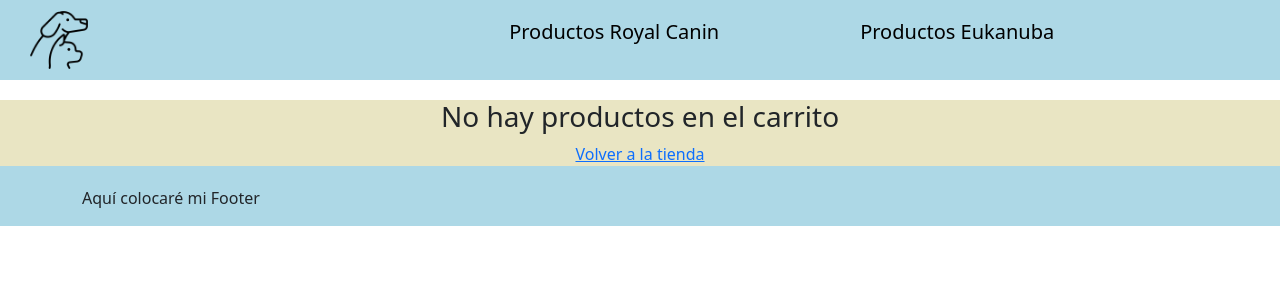
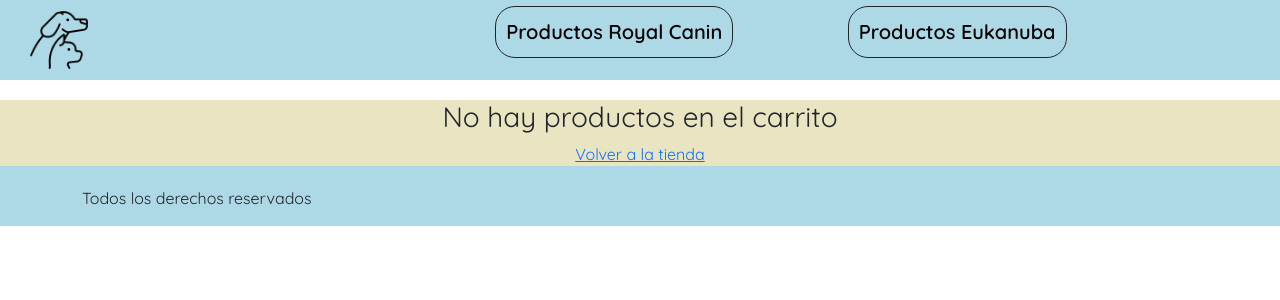
Before and after one commit to paiogna/ProyectoReactJsIogna, a React (Create React App) app: page /Cart in a window 1280 px wide. Shown: the top 300 px of the page. Built offline with nearby package versions, Linux system fonts and the light colour scheme.

Commit message:
Proyecto Final

```diff
--- a/src/App.js
+++ b/src/App.js
@@ -1,7 +1,4 @@
 import NavBar from "./components/Navbar/NavBar";
-// import ItemListContainer from "./components/ItemListContainer/ItemListContainer";
-// import Footer from "./components/Footer/Footer"
-// import ItemDetailContainer from "./components/ItemDetailContainer/ItemDetailContainer";
 import {BrowserRouter, Routes , Route} from "react-router-dom"
 import Home from "./views/Home/Home"
 import ProductDetail from "./views/ProductDetail/ProductDetail"
--- a/src/components/Carrito/Carrito.js
+++ b/src/components/Carrito/Carrito.js
@@ -4,7 +4,6 @@
 
 
 export function Carrito() {
-    const [cartOpen, setCartOpen] = useState(false);
     const [productsLenght, setProductsLenght] = useState(0);
     const { cart, addToCart, removeFromCart, deleteAll, isInCart } = useContext(CartContext);
 
@@ -20,7 +19,7 @@
 
     return (
         <>
-        <div className="cart">
+        <div className="cart font">
             { cart.length > 0 ? (
                 <div className="cart-container">
                 <div className="cart-items">
--- a/src/components/Footer/Footer.js
+++ b/src/components/Footer/Footer.js
@@ -2,11 +2,11 @@
 
 export default function Footer () {
     return (
-        <footer className="footer">
+        <footer className="footer font">
             <Container>
                 <Row>
                     <Col>
-                        <p>Aquí colocaré mi Footer</p>
+                        <p>Todos los derechos reservados</p>
                     </Col>
                 </Row>
             </Container>
--- a/src/components/Form/Form.js
+++ b/src/components/Form/Form.js
@@ -1,5 +1,5 @@
 import React from "react"
-
+import {toast} from "react-toastify"
 import { doc,getDoc,updateDoc,addDoc,runTransaction,collection,getFirestore,} from "firebase/firestore";
 import { CartContext } from "../../Context/CartContext";
 
@@ -10,8 +10,6 @@
     const [orderId, setOrderId] = React.useState()
     console.log(orderId)
 
-
-    // Guardamos los datos del formulario en un estado cada vez que se modifica un campo
     const handleChange = (event) => {
     const { name, value } = event.target;
     setData({ ...data, [name]: value });
@@ -20,6 +18,7 @@
     const total = cart.reduce(
         (prev, curr) => prev + curr.price * curr.quantity, 0);
         console.log(total);
+        console.log(cart)
 
   // Accion que se ejecuta al hacer click en el boton para enviar el formulario
     const handleSubmit = async (event) => {
@@ -35,10 +34,23 @@
     await addDoc(ordersCollection, order).then(({id}) => {
         setOrderId(id)
         updateProducts()
+        toast.info(`¡Compra generada con éxito!.
+        Tu ID es:  ${id}
+        Te enviamos toda la información de la compra a tu email.`, {
+            position: "top-center",
+            icon: false,
+            autoClose: false,
+            hideProgressBar: false,
+            closeOnClick: true,
+            pauseOnHover: true,
+            draggable: true,
+            progress: undefined,
+            });
         })
+
     }
 
-  // Batch update de productos una vez generada la orden
+
     const updateProducts = async () => {
     const db = getFirestore ()
     cart.forEach( async (item) => {
@@ -53,7 +65,7 @@
     });
     })
     }
-  // Updateo 1 producto solo
+
     const handleUpdateOneProduct = () => {
     const db = getFirestore();
     const productDoc = doc(db, "productos", "sXARY8G62PxwaRxzNeFX");
@@ -62,9 +74,11 @@
 
 
 return (
-    <div className="App">
-        <form onSubmit={handleSubmit}>
+    <div className="App font">
+        <form onSubmit={handleSubmit} className="form">
             <h1>Checkout</h1>
+            <p>¡Estas a un paso de completar tu compra! </p>
+            <p>Por favor ingresa los datos solicitados y clickea Finalizar compra para generar el ID de tu compra</p>
             <input
             type="text"
             name="name"
--- a/src/components/ItemCount/ItemCount.js
+++ b/src/components/ItemCount/ItemCount.js
@@ -16,7 +16,7 @@
     },[initial])
 
     return (
-        <div>
+        <div className="font">
             <button disabled={count <= 1} onClick={decrease}>-</button>
             <span>{count}</span>
             <button disabled={count >= stock} onClick={increase}>+</button>
--- a/src/components/ItemDetail/ItemDetail.js
+++ b/src/components/ItemDetail/ItemDetail.js
@@ -25,7 +25,7 @@
     }
 
     return (
-        <div className="item-detailContainer">
+        <div className="item-detailContainer font">
             <div className="detail">
                 <img className="imgDetail" src={data.image} alt=""/>
                 <div className="content">
--- a/src/components/ItemList/ItemList.js
+++ b/src/components/ItemList/ItemList.js
@@ -2,7 +2,7 @@
 
 export default function ItemList ({data =[] }) {
     return (
-        <div className="item-list">
+        <div className="item-list font">
             {data.map((product, index) =>(
                 <Item key={index} productId={product.id} productImage={product.image} productTitle={product.title} productPrice={product.price} productStock={product.stock}/>
             ))}
--- a/src/components/Navbar/NavBar.js
+++ b/src/components/Navbar/NavBar.js
@@ -3,15 +3,15 @@
 
 export default function NavBar () {
     return (
-        <header className="header">
+        <header className="header font">
             <div className="logo">
             <Link to="/" >
                 <img src="/img/pet.png" />
             </Link>
             </div>
             <ul className="links">
-                <li><Link to="/category/1" >Productos Royal Canin</Link></li>
-                <li><Link to="/category/2" >Productos Eukanuba</Link></li>
+                <li className="links1"><Link to="/category/1" >Productos Royal Canin</Link></li>
+                <li className="links1" ><Link to="/category/2" >Productos Eukanuba</Link></li>
                 <li><CartIcon /></li>
             </ul>
 
--- a/src/style/style.css
+++ b/src/style/style.css
@@ -1,3 +1,9 @@
+@import url('https://fonts.googleapis.com/css2?family=Quicksand:wght@300;400;600&display=swap');
+
+.font {
+    font-family: Quicksand;
+    font-weight: 400;
+}
 
 .header {
     display: flex;
@@ -21,13 +27,21 @@
     width: 80%;
     height: 100%;
     list-style: none;
+
 }
 
 .links a {
     text-decoration: none;
     color: black;
     font-size: 20px;
-    font-weight: 400;
+    font-weight: 600;
+
+}
+
+.links1 {
+    border: 1px solid;
+    padding: 10px;
+    border-radius: 20px;
 }
 
 .logo img {
@@ -37,7 +51,7 @@
 }
 
 .cartIcon img{
-    width: 30%;
+    width: 30px;
     height: auto;
 }
 
@@ -174,3 +188,36 @@
     list-style: none;
     background-color: rgb(233, 229, 195);
 }
+
+.form {
+    display: flex;
+    flex-direction: column;
+    justify-content: center;
+    align-content: center;
+    align-items: center;
+    justify-items: center;
+    width: 100%;
+    height: 100%;
+    row-gap: 10px;
+    padding-bottom: 10px;
+    font-size: 20px;
+}
+
+.Toastify__toast-container {
+    width: 40%;
+    display: flex;
+    flex-direction: column;
+    justify-content: center;
+    align-content: center;
+    align-items: center;
+    justify-items: center;
+
+}
+
+.Toastify__toast-theme--light {
+    background-color: rgb(233, 229, 195);
+    font-size: 30px;
+    color: black;
+    text-align: center;
+    font-family: Quicksand;
+}
--- a/src/views/Home/Home.js
+++ b/src/views/Home/Home.js
@@ -4,10 +4,10 @@
 export default function Home () {
     return (
         <div>
-            <div className="homeContainer" >
+            <div className="homeContainer font" >
                 <h1>Bienvenidos a Nuestra Tienda</h1>
                 <img src="/img/pet.png" />
-                <h2>Aquí encontrarás productos para perros de Royal Canin y Eukanuba.</h2>
+                <h2>Aquí encontrarás alimentos para perros de Royal Canin y Eukanuba.</h2>
             </div>
             <div>
                 <ItemListContainer />
--- a/src/views/ProductDetail/ProductDetail.js
+++ b/src/views/ProductDetail/ProductDetail.js
@@ -6,7 +6,7 @@
 export default function ProductDetail () {
     const {productId} = useParams ()
     return (
-        <div>
+        <div className="font">
             <h1>Detalle del Producto</h1>
             <ItemDetailContainer productId={productId}/>
             <Footer />
```
